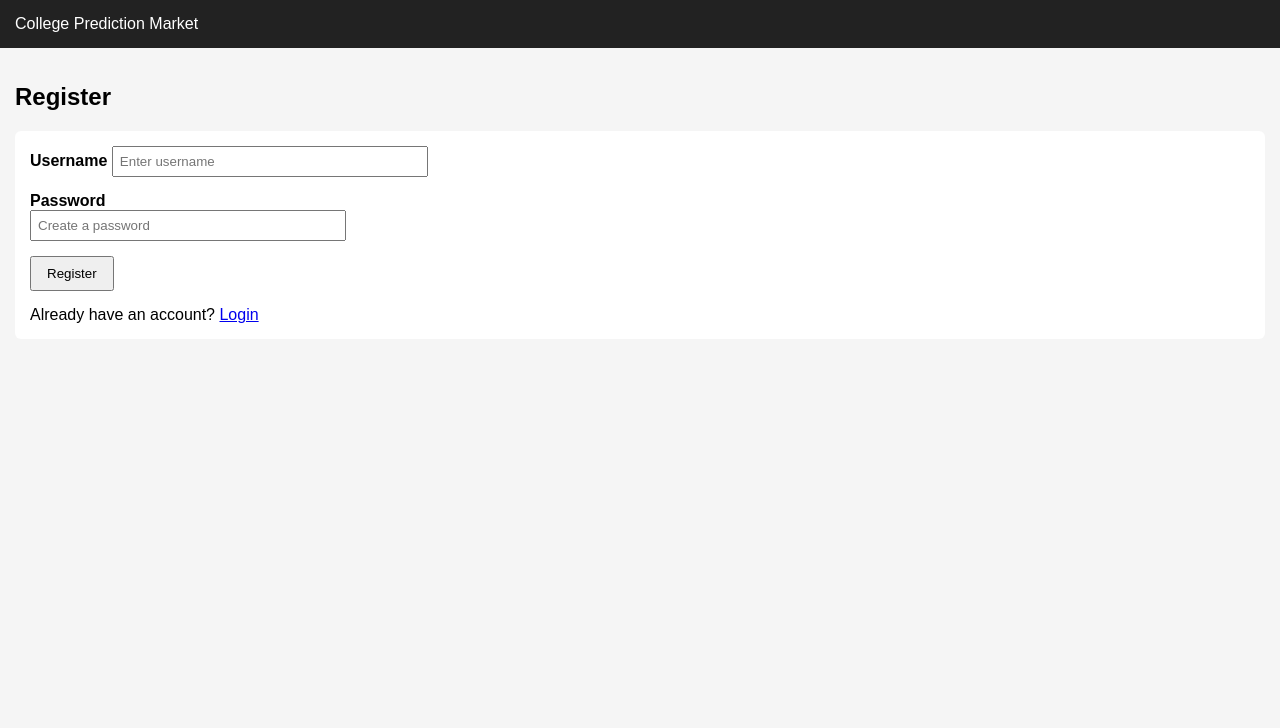
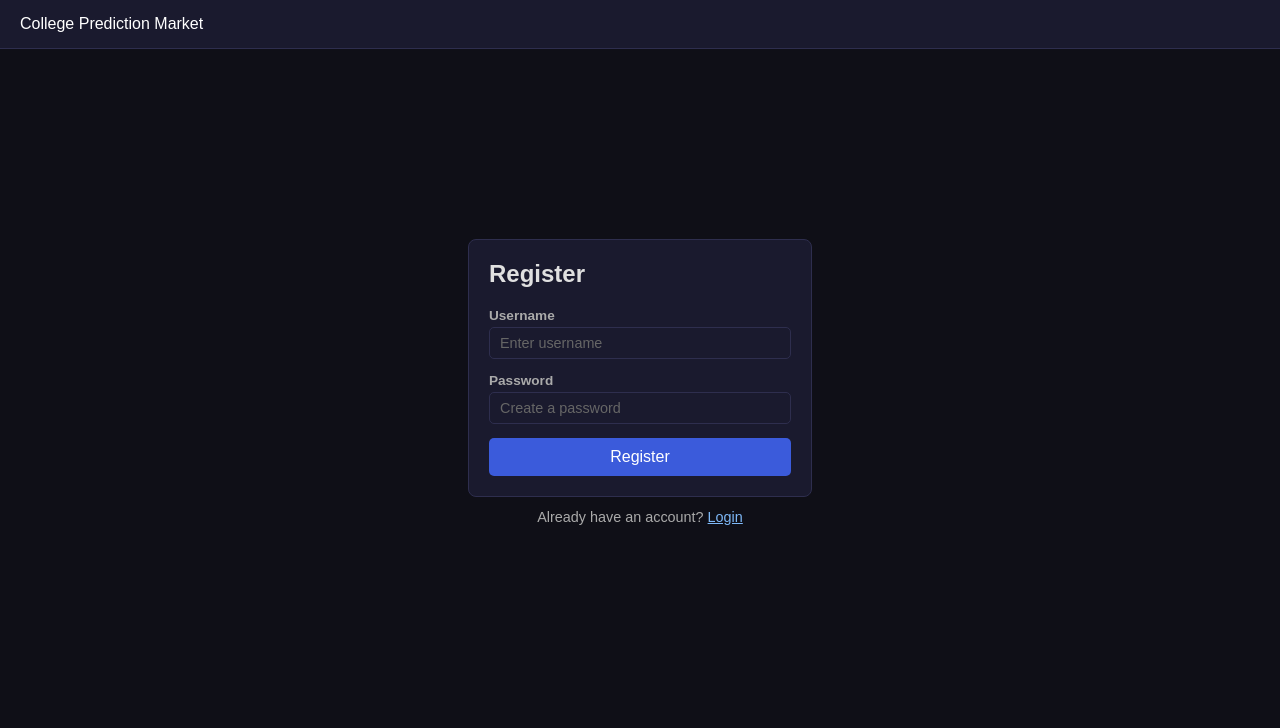
Before and after one commit to janav3036/Betting-System, a Flask app: page /register in a window 1280 px wide. Shown: the top 728 px of the page. Run offline with Flask 3, Linux system fonts and the light colour scheme.

Commit message:
added style.css and revamped the entire thing to dark mode

```diff
--- a/models.py
+++ b/models.py
@@ -22,6 +22,10 @@ class Event(db.Model):
     description = db.Column(db.Text)
     status = db.Column(db.String(20), default = 'open')
     result = db.Column(db.String(10), nullable = True)
+
+    prev_yes_odds = db.Column(db.Float, default = 0)
+    prev_no_odds = db.Column(db.Float, default = 0)
+
     created_at = db.Column(db.DateTime, default = datetime.utcnow)
 
     status = db.Column(db.String(20), default="open")
--- a/routes/auth.py
+++ b/routes/auth.py
@@ -7,10 +7,6 @@ auth_bp = Blueprint("auth", __name__)
 @auth_bp.route("/register", methods = ["GET","POST"])
 def register():
 
-    print("METHOD:", request.method)
-
-    if request.method == "POST":
-        print("INSIDE POST BLOCK")
     if request.method =='POST':
         username = request.form.get('username')
         password = request.form.get('password')
@@ -50,3 +46,55 @@ def login():
 def logout():
     session.clear()
     return redirect(url_for('auth.login'))
+
+
+@auth_bp.route('/profile')
+def profile():
+    if 'user_id' not in session:
+        return redirect(url_for('auth.login'))
+
+    user = User.query.get(session['user_id'])
+    bets = Bet.query.filter_by(user_id = user.id).all()
+
+    bet_data = []
+    total_pnl = 0
+    wins = 0
+    losses = 0
+
+    for bet in bets:
+        event = Event.query.get(bet.event_id)
+        if event.status == 'Resolved':
+            if bet.side == event.result:
+                pl = round((bet.amount * bet.odds_at_time) - bet.amount, 2)
+                outcome = "Win"
+                wins+=1
+            else:
+                pl = -bet.amount
+                outcome = "Loss"
+                losses += 1
+            total_pnl += pl
+        else:
+            pl = None
+            outcome = "Pending"
+
+        bet_data.append({
+            "event_title": event.title,
+            "side": bet.side,
+            "amount": bet.amount,
+            "odds": bet.odds_at_time,
+            "outcome": outcome,
+            "pnl": pl
+        })
+
+    resolved = wins+losses
+    win_rate = round(wins/resolved,1) if resolved>0 else 0
+
+    return render_template(
+        'profile.html',
+        current_user = user,
+        bet_data = bet_data,
+        wins = wins,
+        losses = losses,
+        win_rate = win_rate,
+        total_pnl = round(total_pnl,2)
+    )
--- a/static/css/style.css
+++ b/static/css/style.css
@@ -0,0 +1,280 @@
+/* =====================
+   BASE
+===================== */
+body {
+    font-family: Arial;
+    background: #0f0f17;
+    color: #e0e0e0;
+    margin: 0;
+}
+
+a {
+    color: #7eb8f7;
+}
+
+a:hover {
+    color: #ffffff;
+}
+
+/* =====================
+   NAVBAR
+===================== */
+.navbar {
+    background: #1a1a2e;
+    color: white;
+    padding: 15px 20px;
+    border-bottom: 1px solid #2e2e4e;
+}
+
+.navbar a {
+    color: #ccc;
+    text-decoration: none;
+}
+
+.navbar a:hover {
+    color: #ffffff;
+}
+
+/* =====================
+   CONTAINER
+===================== */
+.container {
+    padding: 20px;
+}
+
+/* =====================
+   EVENT CARDS (Dashboard)
+===================== */
+.event-card {
+    background: #1a1a2e;
+    border: 1px solid #2e2e4e;
+    padding: 15px;
+    margin-bottom: 15px;
+    border-radius: 8px;
+}
+
+.event-card h3 {
+    margin: 0 0 8px 0;
+    color: #ffffff;
+}
+
+.event-card p {
+    color: #aaa;
+    margin: 4px 0;
+}
+
+/* =====================
+   BUTTONS
+===================== */
+button {
+    padding: 8px 15px;
+    margin-right: 10px;
+    cursor: pointer;
+    border: none;
+    border-radius: 5px;
+    background: #2e2e4e;
+    color: #e0e0e0;
+    font-size: 0.9rem;
+}
+
+button:hover {
+    background: #3e3e6e;
+}
+
+input[type="number"],
+input[type="text"],
+input[type="password"] {
+    background: #1a1a2e;
+    border: 1px solid #2e2e4e;
+    color: #e0e0e0;
+    padding: 7px 10px;
+    border-radius: 5px;
+    font-size: 0.9rem;
+}
+
+input::placeholder {
+    color: #666;
+}
+
+/* =====================
+   PROBABILITY BAR
+===================== */
+.probability-bar {
+    display: flex;
+    height: 25px;
+    width: 100%;
+    background: #2e2e4e;
+    border-radius: 5px;
+    overflow: hidden;
+    margin-top: 10px;
+}
+
+.yes-bar {
+    background: #2ecc71;
+    color: white;
+    text-align: center;
+    font-size: 12px;
+    line-height: 25px;
+}
+
+.no-bar {
+    background: #e74c3c;
+    color: white;
+    text-align: center;
+    font-size: 12px;
+    line-height: 25px;
+}
+
+/* =====================
+   LEADERBOARD
+===================== */
+table {
+    width: 100%;
+    border-collapse: collapse;
+    background: #1a1a2e;
+    border-radius: 8px;
+    overflow: hidden;
+}
+
+th, td {
+    padding: 10px 14px;
+    border-bottom: 1px solid #2e2e4e;
+    text-align: left;
+}
+
+th {
+    background: #12122a;
+    color: #aaa;
+    font-size: 0.78rem;
+    text-transform: uppercase;
+}
+
+tr:last-child td {
+    border-bottom: none;
+}
+
+.gold   { background: #3a2e00; color: #d3af37; font-weight: bold; }
+.silver { background: #2a2a2a; color: #c4c4c4; font-weight: bold; }
+.bronze { background: #2e1a00; color: #ce8946; font-weight: bold; }
+
+/* =====================
+   PROFILE - STAT CARDS
+===================== */
+.stats-row {
+    display: flex;
+    gap: 1rem;
+    margin: 1.5rem 0;
+    flex-wrap: wrap;
+}
+
+.stat-card {
+    background: #1a1a2e;
+    border: 1px solid #2e2e4e;
+    border-radius: 8px;
+    padding: 1rem 1.5rem;
+    text-align: center;
+    min-width: 100px;
+}
+
+.stat-card.green { border-color: #2ecc71; }
+.stat-card.red   { border-color: #e74c3c; }
+
+.stat-label {
+    font-size: 0.75rem;
+    color: #aaa;
+    margin-bottom: 0.3rem;
+}
+
+.stat-value {
+    font-size: 1.4rem;
+    font-weight: bold;
+    color: #ffffff;
+}
+
+/* =====================
+   PROFILE - BET TABLE
+===================== */
+.bet-table {
+    width: 100%;
+    border-collapse: collapse;
+    margin-top: 1rem;
+    background: #1a1a2e;
+    border-radius: 8px;
+    overflow: hidden;
+}
+
+.bet-table th,
+.bet-table td {
+    padding: 0.6rem 1rem;
+    border-bottom: 1px solid #2e2e4e;
+    text-align: left;
+}
+
+.bet-table th {
+    background: #12122a;
+    color: #aaa;
+    font-size: 0.8rem;
+    text-transform: uppercase;
+}
+
+.bet-table tr:last-child td {
+    border-bottom: none;
+}
+
+/* =====================
+   OUTCOME COLORS
+===================== */
+.yes     { color: #2ecc71; font-weight: bold; }
+.no      { color: #e74c3c; font-weight: bold; }
+.win     { color: #2ecc71; }
+.loss    { color: #e74c3c; }
+.pending { color: #f39c12; }
+
+/* =====================
+   FORMS (Login / Register / Create Event)
+===================== */
+.auth-form{
+    background: #1a1a2e;
+    border: 1px solid #2e2e4e;
+    padding: 20px;
+    border-radius: 8px;
+    max-width: 400px;
+}
+
+.auth-form label{
+    display: block;
+    margin-bottom: 4px;
+    color: #aaa;
+    font-size: 0.85rem;
+
+}
+
+.auth-form input, .auth-form textarea {
+    width: 100%;
+    margin-bottom: 14px;
+    box-sizing: border-box;
+}
+
+.auth-form textarea {
+    background: #1a1a2e;
+    border: 1px solid #2e2e4e;
+    color: #e0e0e0;
+    padding: 7px 10px;
+    border-radius: 5px;
+    font-size: 0.9rem;
+    resize: vertical;
+}
+
+.auth-form button[type="submit"]{
+    background: #3b5bdb;
+    color: white;
+    width: 100%;
+    padding: 10px;
+    font-size: 1rem;
+    border-radius: 5px;
+
+}
+
+.auth-form button[type="submit"]:hover{
+    background: #4c6ef5;
+}
--- a/templates/base.html
+++ b/templates/base.html
@@ -3,61 +3,7 @@
 
 <head>
     <title>Class Prediction Market</title>
-
-    <style>
-        body {
-            font-family: Arial;
-            background: #f5f5f5;
-            margin: 0;
-        }
-
-        .navbar {
-            background: #222;
-            color: white;
-            padding: 15px;
-        }
-
-        .container {
-            padding: 15px;
-        }
-
-        .event-card {
-            background: white;
-            padding: 15px;
-            margin-bottom: 15px;
-            border-radius: 6px;
-        }
-
-        button {
-            padding: 8px 15px;
-            margin-right: 10px;
-            cursor: pointer;
-        }
-
-        .probability-bar {
-            display: flex;
-            height: 25px;
-            width: 100%;
-            background: #ddd;
-            border-radius: 5px;
-            overflow: hidden;
-            margin-top: 10px;
-        }
-
-        .yes-bar {
-            background: #4CAF50;
-            color: white;
-            text-align: center;
-            font-size: 12px;
-        }
-
-        .no-bar {
-            background: #f44336;
-            color: white;
-            text-align: center;
-            font-size: 12px;
-        }
-    </style>
+    <link rel="stylesheet" href="{{url_for('static', filename='css/style.css')}}"
 </head>
 
 <body>
@@ -68,14 +14,15 @@
             College Prediction Market
             {%if current_user%}
             <div>
-                <a href="{{ url_for('betting.dashboard') }}">Dashboard</a> |
+                <a href="{{ url_for('betting.dashboard') }}" style="color: white;">Dashboard</a> |
 
-                <a href="{{ url_for('betting.leaderboard') }}">Leaderboard</a> |
+                <a href="{{ url_for('betting.leaderboard') }}" style="color: white;">Leaderboard</a> |
 
                 {%if current_user.is_admin%}
                 <a href="{{url_for('admin.create_event')}}" style="color: white;">Create an Event</a> |
                 {%else%}
                 Coins: {{current_user.coins}} |
+                <a href="{{url_for('auth.profile')}}" style="color: white;">Profile</a> |
                 {%endif%}
                 Logged in as: {{current_user.username}} |
                 <a href="{{url_for('auth.logout')}}" style="color: white;">Logout</a>
--- a/templates/create_event.html
+++ b/templates/create_event.html
@@ -3,7 +3,7 @@
 
 <h2>Create New Event</h2>
 <div class="event-card">
-    <form method="POST">
+    <form class="auth-form" method="POST">
         <div style="margin-bottom: 15px;">
             <label><strong>Event Title</strong></label><br>
             <input type="text" name="title" placeholder="Example: Professor will be late" required style="width: 400px; padding: 6px;">
--- a/templates/login.html
+++ b/templates/login.html
@@ -3,7 +3,7 @@
 
 <h2>Login</h2>
 <div class="event-card">
-    <form method="POST">
+    <form class="auth-form" method="POST">
         <div style="margin-bottom: 15px;">
             <label><strong>Username</strong></label>
             <input type="text" name="username" placeholder="Enter username" required style="width: 300px; padding: 6px;">
--- a/templates/register.html
+++ b/templates/register.html
@@ -1,24 +1,22 @@
 {% extends 'base.html' %}
 {% block content %}
-<h2>Register</h2>
-<div class='event-card'>
-    <form method="POST">
-        <div style="margin-bottom: 15px;">
-            <label><strong>Username</strong></label>
-            <input type="text" name="username" placeholder="Enter username" required style="width: 300px; padding: 6px;">
 
-        </div>
+<div style="display:flex; flex-direction:column; align-items:center; justify-content:center; min-height:80vh;">
+    <form class="auth-form" method="POST">
+        <h2 style="margin:0 0 20px 0;">Register</h2>
 
-        <div style="margin-bottom:15px;">
-            <label><strong>Password</strong></label><br>
-            <input type="password" name="password" placeholder="Create a password" required style="width:300px; padding:6px;">
-        </div>
+        <label><strong>Username</strong></label>
+        <input type="text" name="username" placeholder="Enter username" required>
+
+        <label><strong>Password</strong></label>
+        <input type="password" name="password" placeholder="Create a password" required>
+
         <button type="submit">Register</button>
+    </form>
 
-    </form>
-    <div style="margin-top: 15px;">
-        Already have an account?
-        <a href="{{url_for('auth.login')}}">Login</a>
-    </div>
+    <p style="margin-top:12px; font-size:0.9rem; color:#aaa;">
+        Already have an account? <a href="{{ url_for('auth.login') }}">Login</a>
+    </p>
 </div>
+
 {% endblock %}
```
Also changed, not shown: routes/betting.py (+83 -26 lines), templates/dashboard.html (+13 -2 lines), templates/leaderboard.html (+10 -2 lines), templates/profile.html (added, +70 -0 lines), instance/database.db.
